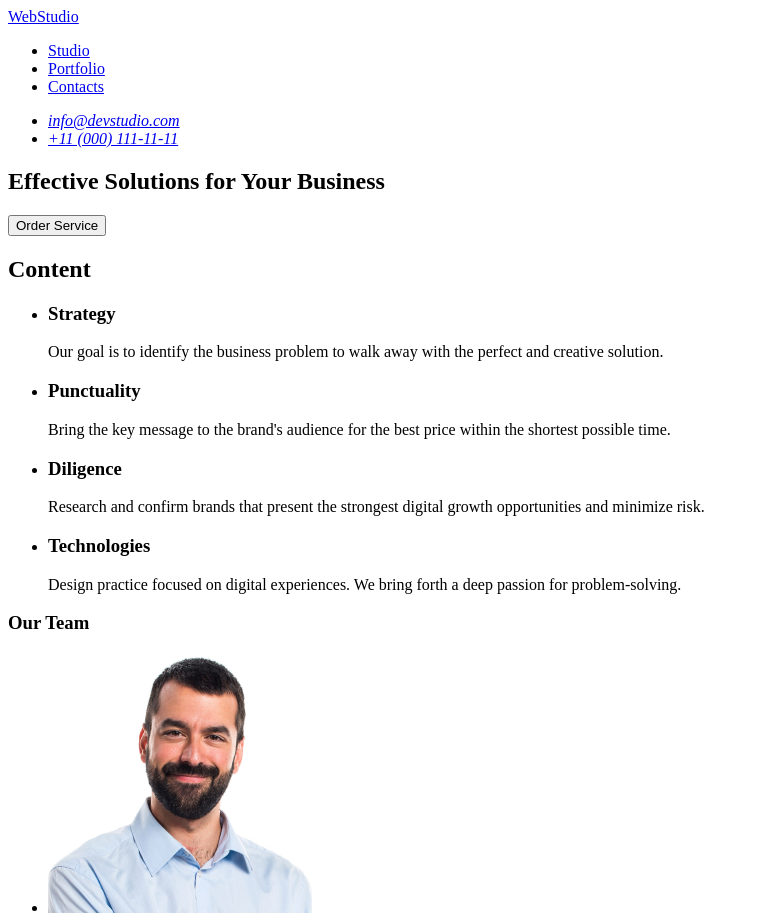
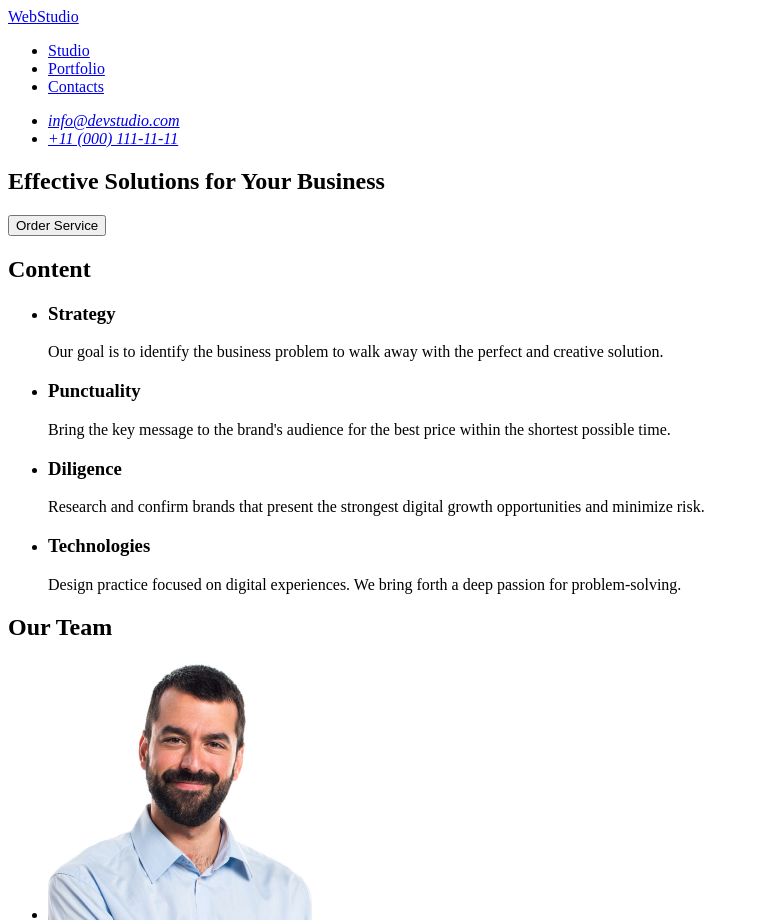
Before and after one commit to daniilbelik94/goit-markup-hw-0, a plain HTML site: page index.html in a window 1280 px wide. Shown: the top 923 px of the page, without its empty margins (0-759 px from the left). Drawn offline with Linux system fonts and the light colour scheme.

Commit message:
Update index.html

```diff
--- a/index.html
+++ b/index.html
@@ -52,7 +52,7 @@
 
   </section>
   <section>
-    <h3>Our Team</h2>
+    <h2>Our Team</h2>
     <ul>
       <li>
         <img src="./images/Mark.jpg" alt="Foto" width=264 height=260>
```
